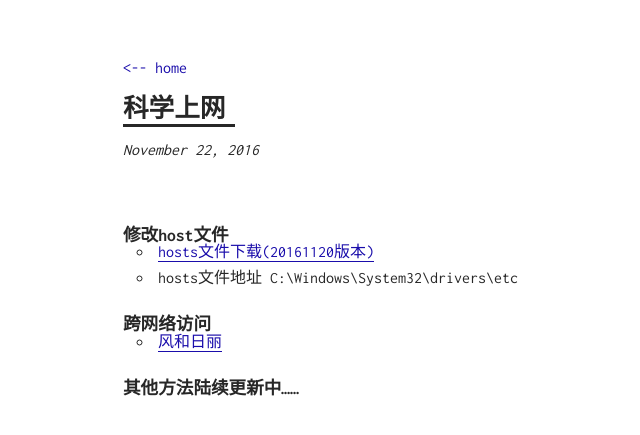
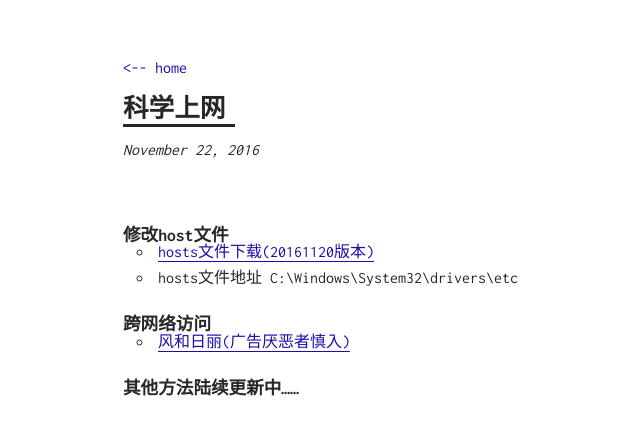
Before and after one commit to sherylman/sherylman.github.com, a Jekyll site: the page built from _posts/2016-11-22-科学上网.md, in a window 1280 px wide. Shown: the top 435 px of the page, without its empty margins (217-857 px from the left). Built offline with Jekyll 4.4.1, drawn with Linux system fonts in a browser that asks for light colours.

Commit message:
Update 2016-11-22-科学上网.md

```diff
--- a/_posts/2016-11-22-科学上网.md
+++ b/_posts/2016-11-22-科学上网.md
@@ -8,6 +8,6 @@ title: 科学上网
 * hosts文件地址 C:\Windows\System32\drivers\etc
 
 ## 跨网络访问
-* [风和日丽](http://www.fengherili.cc)
+* [风和日丽(广告厌恶者慎入)](http://www.fengherili.cc)
 
 ## 其他方法陆续更新中......
```
